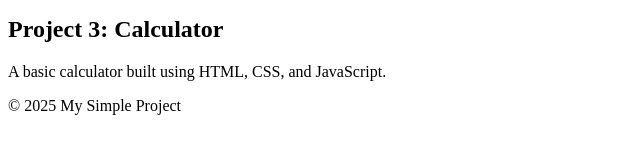
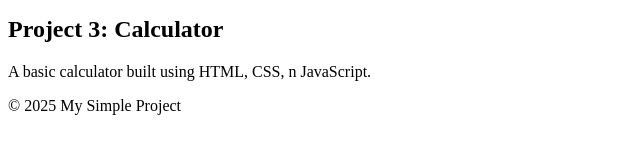
Before and after one commit to Bonface123/BDEST_Team_Collaborationn-, a plain HTML site: page project.html in a window 1280 px wide. Shown: the part 271-424 px from the top of the page, 0-640 px from the left. Drawn offline with Linux system fonts and the light colour scheme.

Commit message:
our project.html

```diff
--- a/project.html
+++ b/project.html
@@ -29,7 +29,7 @@
     </div>
     <div class="project">
       <h2>Project 3: Calculator</h2>
-      <p>A basic calculator built using HTML, CSS, and JavaScript.</p>
+      <p>A basic calculator built using HTML, CSS, n JavaScript.</p>
     </div>
   </main>
 
```
